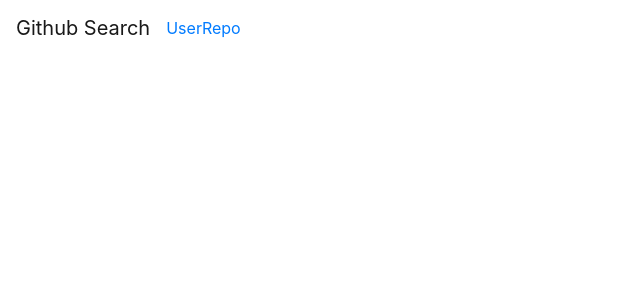
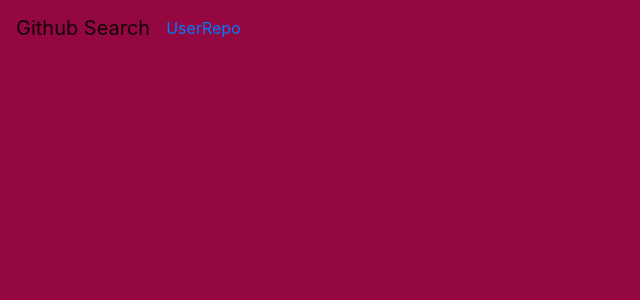
Before and after one commit to CERRAA/Web-Git, an Angular app: page / in a window 1280 px wide. Shown: the top 300 px of the page, without its empty margins (0-640 px from the left). Built offline with nearby package versions, Linux system fonts and the light colour scheme.

Commit message:
st== styling of the body background color

```diff
--- a/src/styles.css
+++ b/src/styles.css
@@ -1 +1,6 @@
 /* You can add global styles to this file, and also import other style files */
+
+
+body{
+    background-color:#950740;
+}
```
